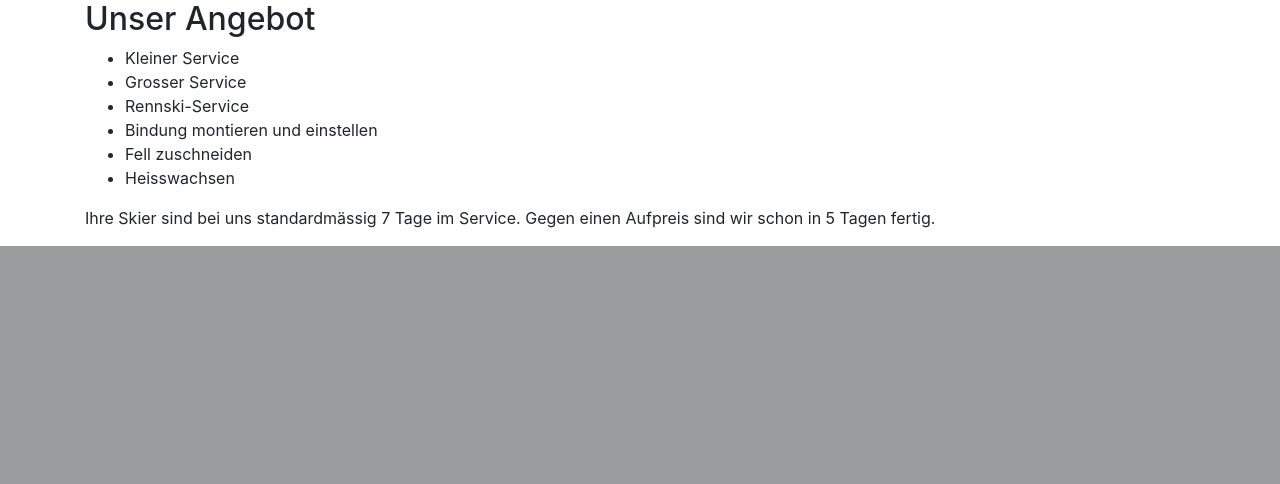
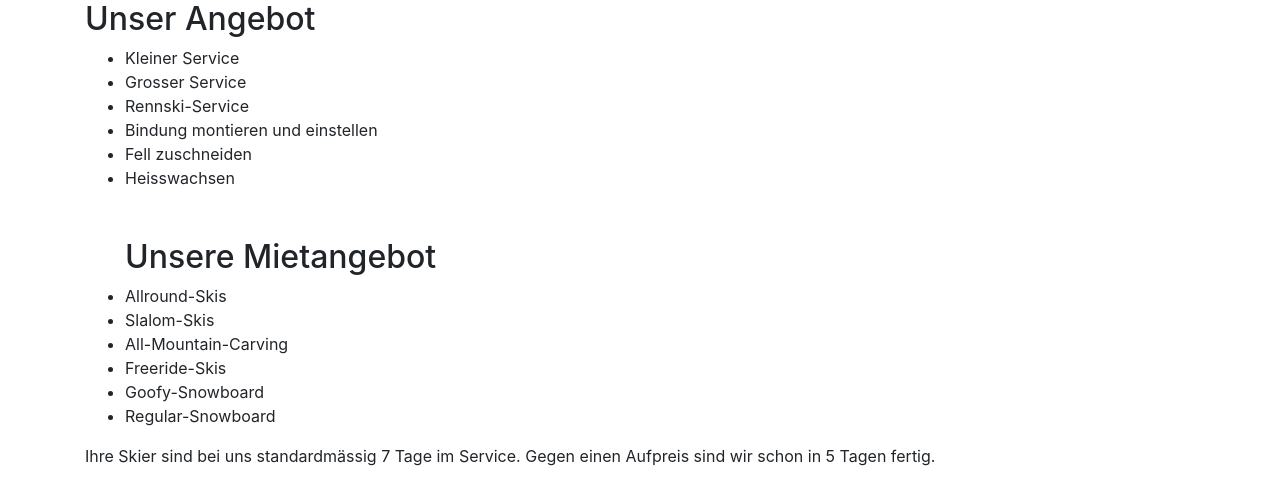
Before and after one commit to nikpapa3010/m151, a PHP site: page / in a window 1280 px wide. Shown: the part 1009-1493 px from the top of the page. Before the commit the page ends 1255 px from the top, so only its background shows below. Run offline with PHP 8.4, Linux system fonts and the light colour scheme.

Commit message:
added Ski- and Snowboard Services

```diff
--- a/Projektarbeit/App/index.php
+++ b/Projektarbeit/App/index.php
@@ -87,6 +87,15 @@
         <li>Bindung montieren und einstellen</li>
         <li>Fell zuschneiden</li>
         <li>Heisswachsen</li>
+        <br>
+        <br>
+      <h2>Unsere Mietangebot</h2>
+        <li>Allround-Skis</li>
+        <li>Slalom-Skis</li>
+        <li>All-Mountain-Carving</li>
+        <li>Freeride-Skis</li>
+        <li>Goofy-Snowboard</li>
+        <li>Regular-Snowboard</li>
       </ul>
       <p>Ihre Skier sind bei uns standardmässig 7 Tage im Service. Gegen einen Aufpreis sind wir schon in 5 Tagen fertig.</p>
     </div>
```
